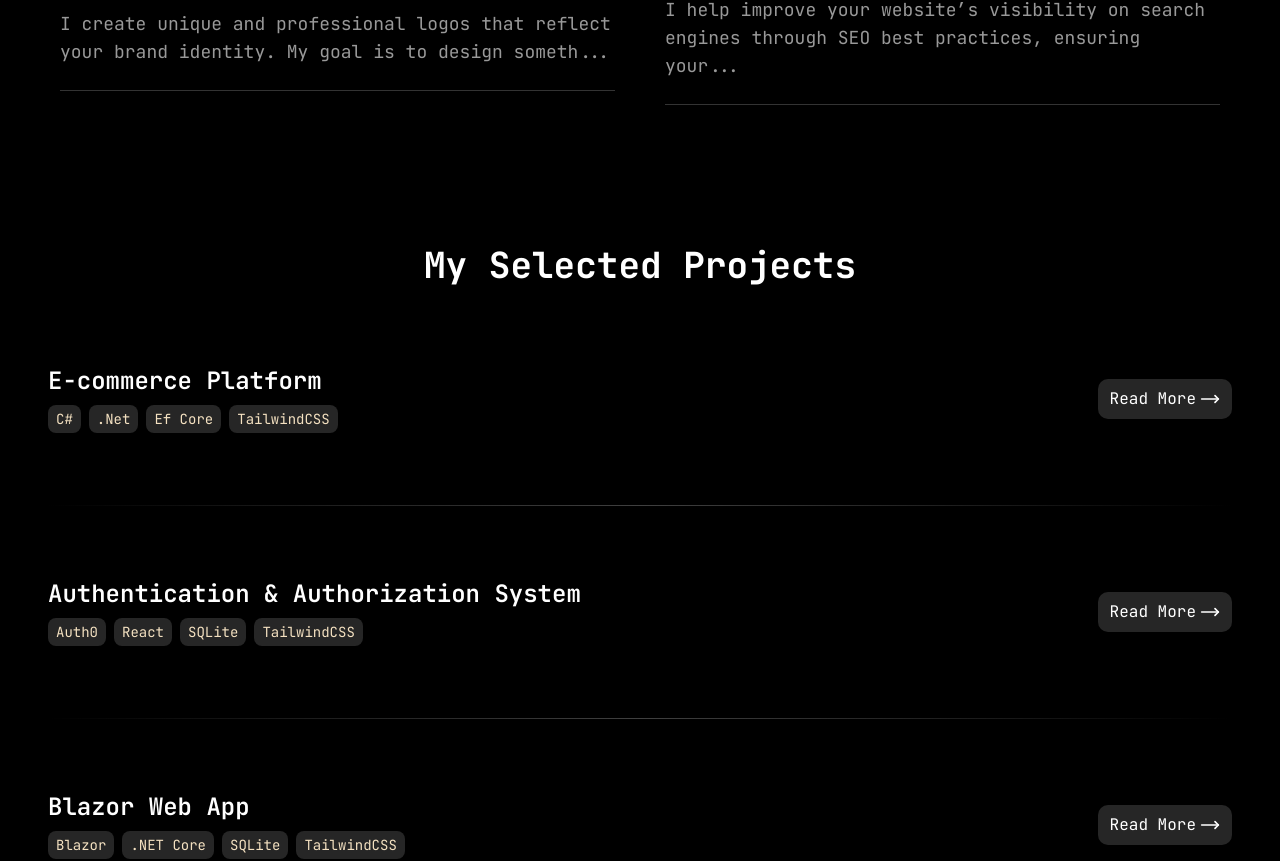
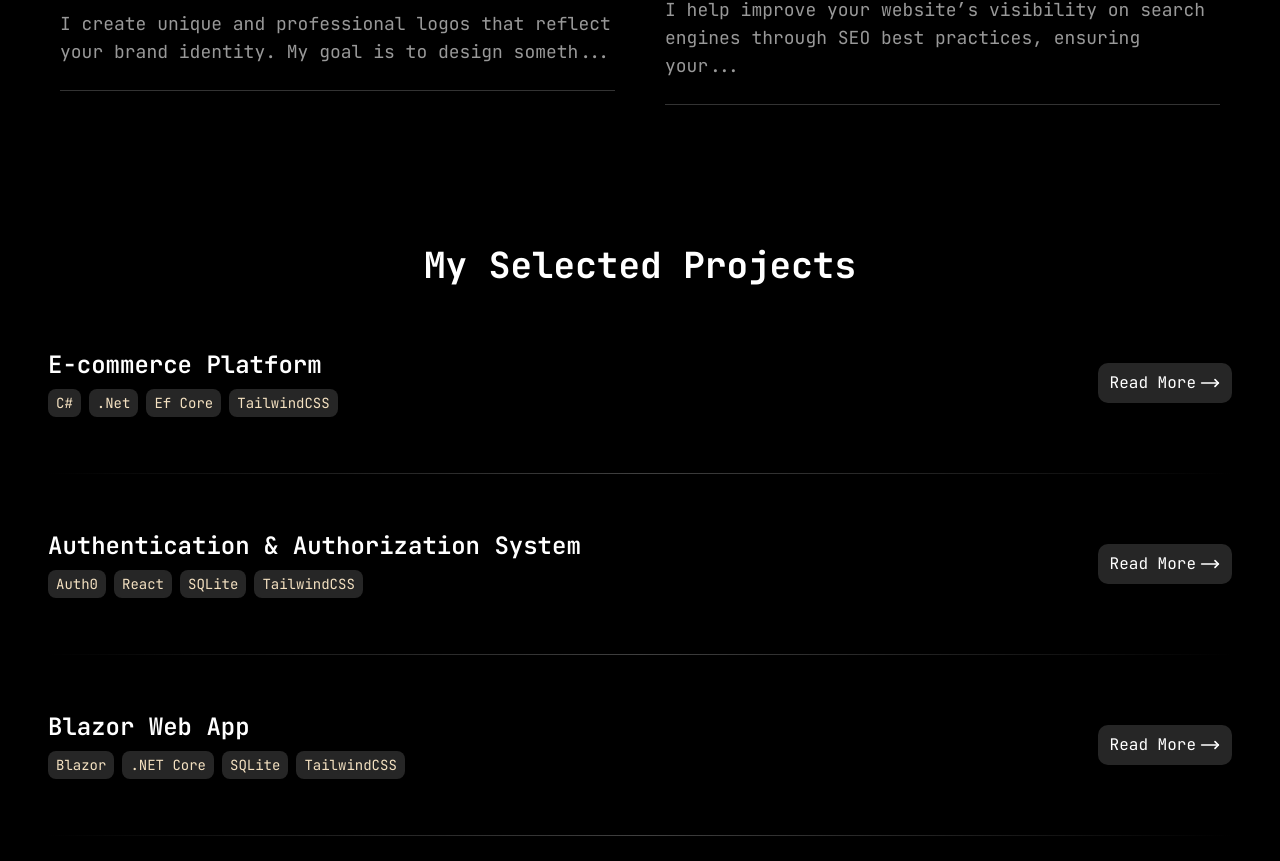
Before and after one commit to elishabhatti/elisha-portfolio, a Next.js app: page / in a window 1280 px wide. Shown: the part 1323-2184 px from the top of the page. Built offline with nearby package versions, Linux system fonts and the light colour scheme.

Commit message:
added some changes according to the screen

```diff
--- a/components/MobileNav.jsx
+++ b/components/MobileNav.jsx
@@ -7,6 +7,7 @@ import { CiMenuFries } from "react-icons/ci";
 const links = [
   { name: "home", path: "#home" },
   { name: "services", path: "#services" },
+  { name: "project", path: "#project" },
   { name: "resume", path: "#resume" },
   { name: "work", path: "#work" },
   { name: "contact", path: "#contact" },
--- a/components/Nav.jsx
+++ b/components/Nav.jsx
@@ -5,6 +5,7 @@ import Link from "next/link";
 const links = [
   { name: "home", path: "#home" },
   { name: "services", path: "#services" },
+  { name: "project", path: "#project" },
   { name: "resume", path: "#resume" },
   { name: "work", path: "#work" },
   { name: "contact", path: "#contact" },
--- a/components/Project.jsx
+++ b/components/Project.jsx
@@ -18,7 +18,7 @@ const Project = ({
       <div
         onMouseEnter={() => setPreview(image)}
         onMouseLeave={() => setPreview(null)}
-        className="flex flex-col sm:flex-row items-start sm:items-center justify-between gap-4 py-8"
+        className="flex flex-col sm:flex-row items-start sm:items-center justify-between gap-4 py-4"
       >
         {/* Project Info */}
         <div>
--- a/components/ProjectDetails.jsx
+++ b/components/ProjectDetails.jsx
@@ -12,7 +12,7 @@ const ProjectDetails = ({
   return (
     <div className="fixed inset-0 z-50 flex items-center justify-center w-full h-full overflow-hidden backdrop-blur-sm bg-black/50">
       <motion.div
-        className="relative w-full max-w-2xl max-h-[90vh] overflow-y-auto border shadow-lg rounded-2xl bg-gradient-to-l from-midnight to-navy border-white/10"
+        className="relative w-full max-w-xl max-h-[80vh] overflow-y-auto border shadow-lg rounded-2xl bg-gradient-to-l from-midnight to-navy border-white/10"
         initial={{ opacity: 0, scale: 0.8 }}
         animate={{ opacity: 1, scale: 1 }}
       >
--- a/components/pages/Projects.jsx
+++ b/components/pages/Projects.jsx
@@ -19,9 +19,12 @@ const Projects = () => {
   return (
     <motion.section
       onMouseMove={handleMouseMove}
-      className="relative min-h-screen px-6 md:px-12 py-20 mb-20"
+      className="relative min-h-screen px-6 md:px-12 py-20"
+      id="project"
     >
-      <h2 className="text-3xl md:text-4xl font-bold text-center">My Selected Projects</h2>
+      <h2 className="text-3xl md:text-4xl font-bold text-center">
+        My Selected Projects
+      </h2>
 
       <div className="mt-12 space-y-10">
         {myProjects.map((project) => (
```
